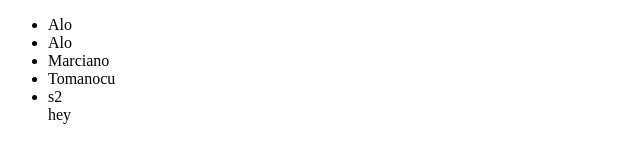
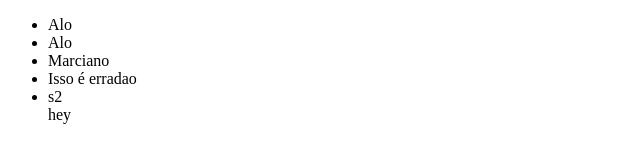
Before and after one commit to brunorezabreu/aaa, a plain HTML site: page index.html in a window 1280 px wide. Shown: the full height of the page, 0-640 px from the left. Drawn offline with Linux system fonts and the light colour scheme.

Commit message:
tirei o palavrao

```diff
--- a/index.html
+++ b/index.html
@@ -11,7 +11,7 @@
         <li>Alo</li>
         <li>Alo</li>
         <li>Marciano</li>
-        <li>Tomanocu</li>
+        <li>Isso é erradao</li>
         <li>s2</li>
         <div class="preguica">hey</div>
     </ul>
```
